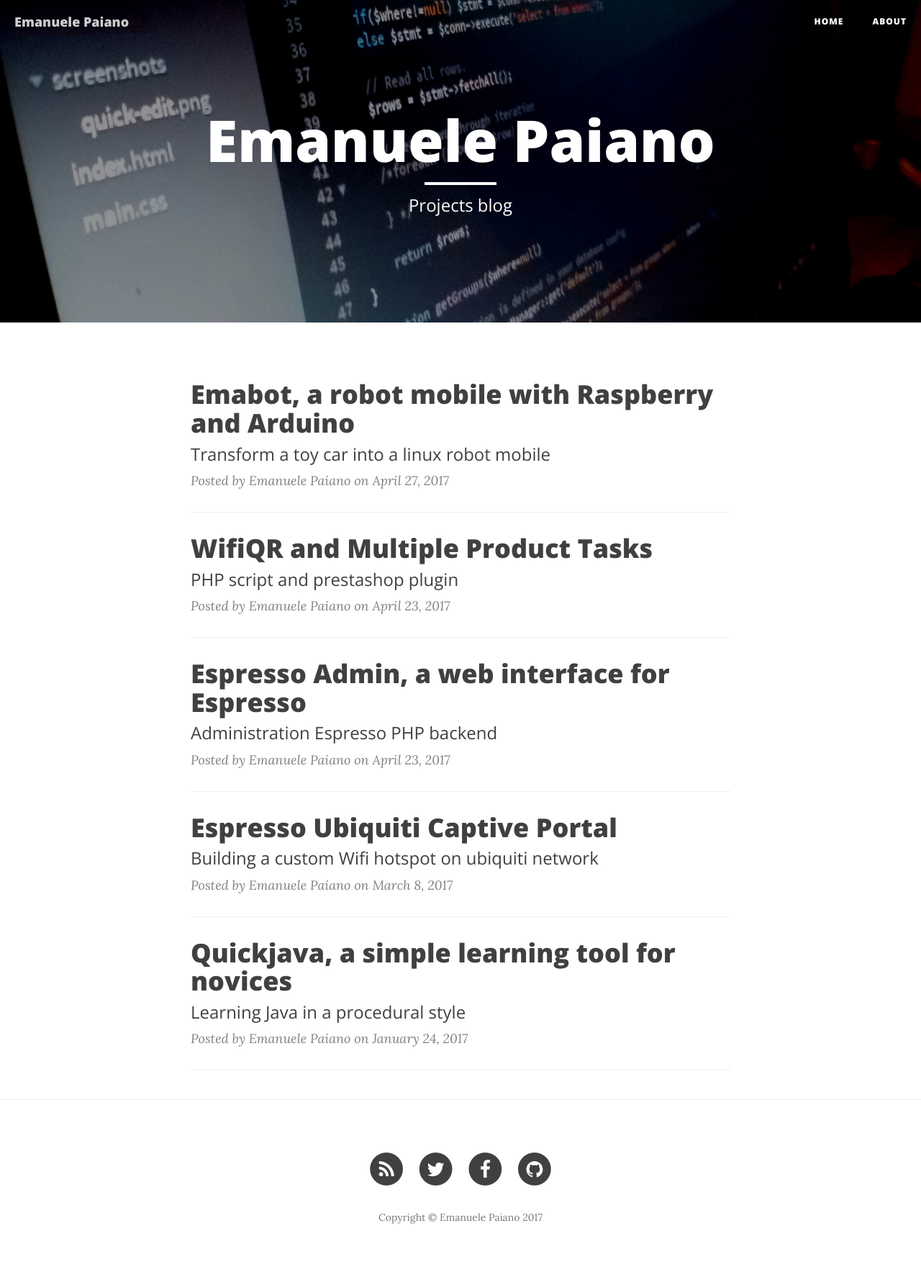
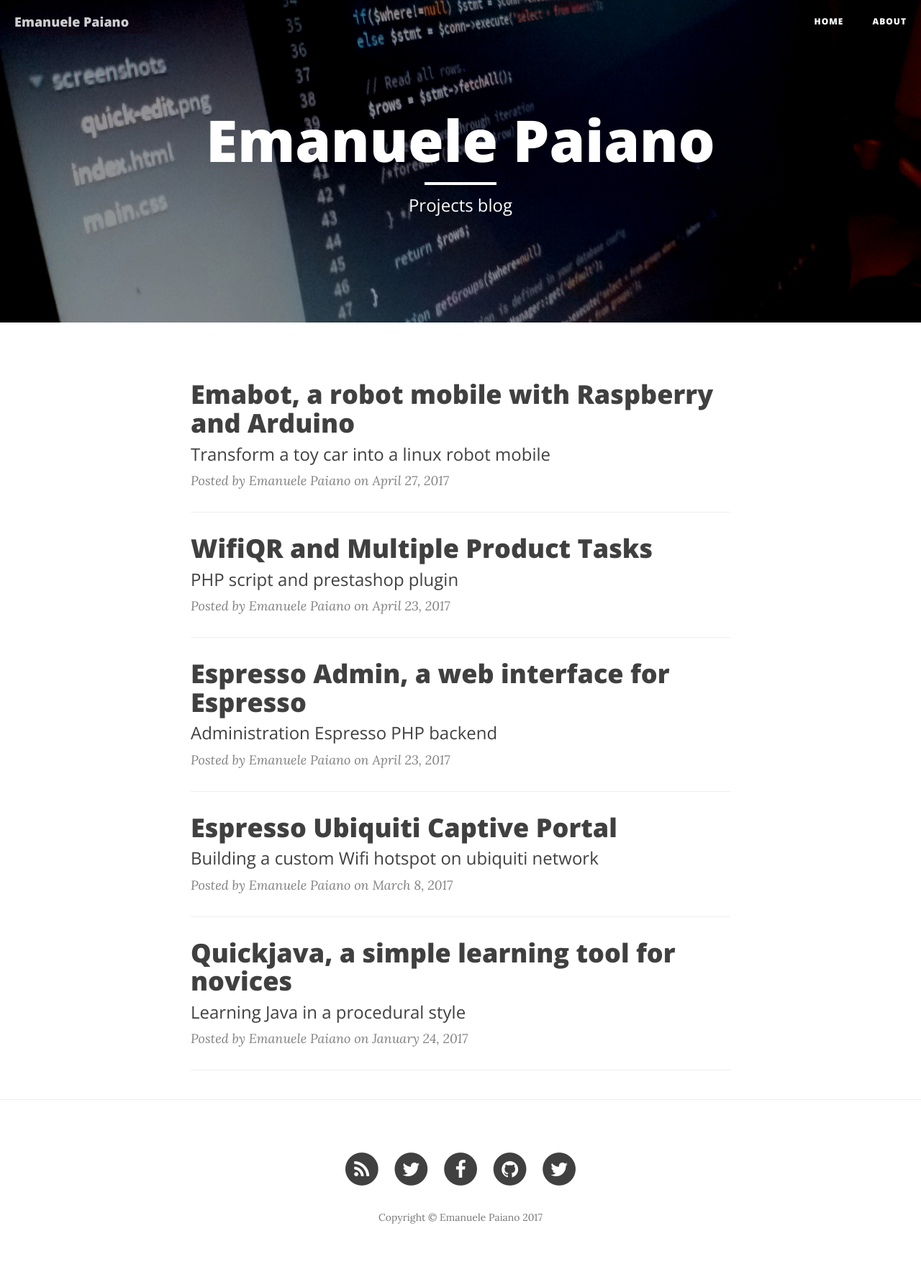
Before and after one commit to emanuelepaiano/emanuelepaiano.github.io, a Jekyll site: the page built from index.html, in a window 1280 px wide. Shown: the whole page at 72% size. Built offline with Jekyll 4.4.1, drawn with Linux system fonts in a browser that asks for light colours; nearby versions of some CDN libraries; the list of posts is cut into pages by our own code.

Commit message:
Create footer.html

```diff
--- a/_includes/footer.html
+++ b/_includes/footer.html
@@ -52,6 +52,15 @@
                         </a>
                     </li>
                     {% endif %}
+                    <li>
+                        <a href="https://www.youtube.com/channel/UCtoTa8aCfo9_K9sRWacsrPg">
+                            <span class="fa-stack fa-lg">
+                                <i class="fa fa-circle fa-stack-2x"></i>
+                                <i class="fa fa-twitter fa-stack-1x fa-inverse"></i>
+                            </span>
+                        </a>
+                    </li>
+
                 </ul>
                 <p class="copyright text-muted">Copyright &copy; {{ site.copyright_name }} {{ site.time | date: '%Y' }}</p>
             </div>
```
